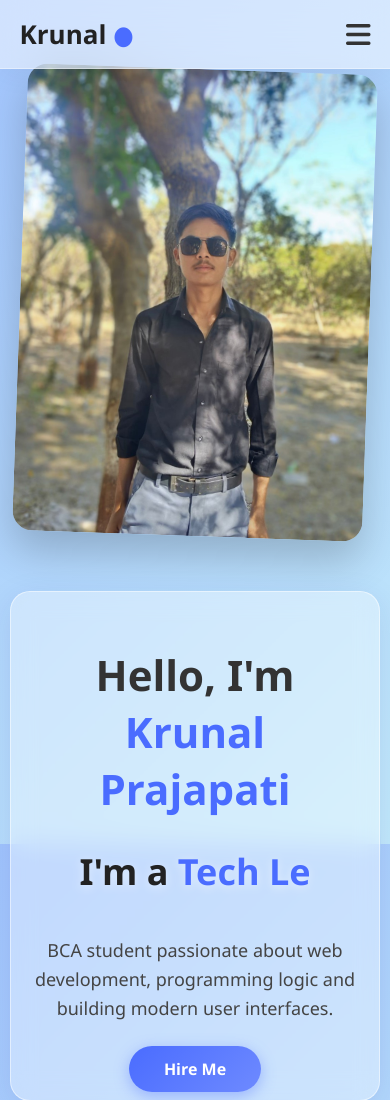
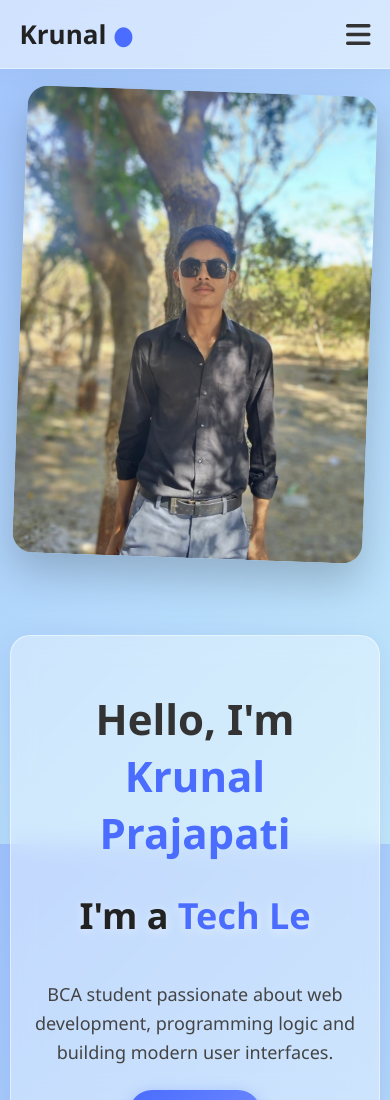
Before and after one commit to Krunal6114/Portfolio, a plain HTML site: page index.html in a window 390 px wide. Shown: the top 1100 px of the page. Drawn offline with Linux system fonts and the light colour scheme.

Commit message:
Adjust margin for hero image in style.css

```diff
--- a/style.css
+++ b/style.css
@@ -474,7 +474,7 @@ section.show {
     text-align: center;
   }
 
-  .hero-img { order: -1; margin: 0 auto; }
+  .hero-img { order: -1; margin: 22px auto; }
 
   /* FIX: Ensure About Info stays in one column on mobile without breaking */
   .about-info {
```
